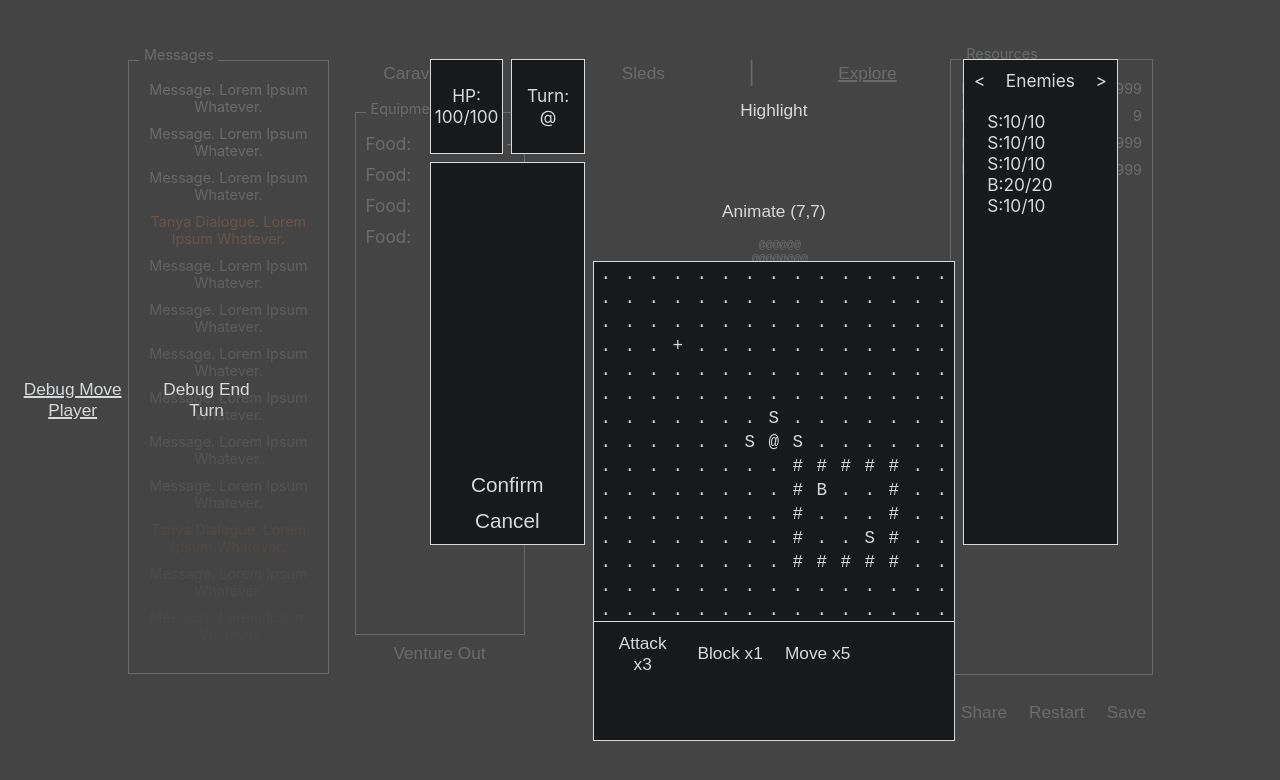
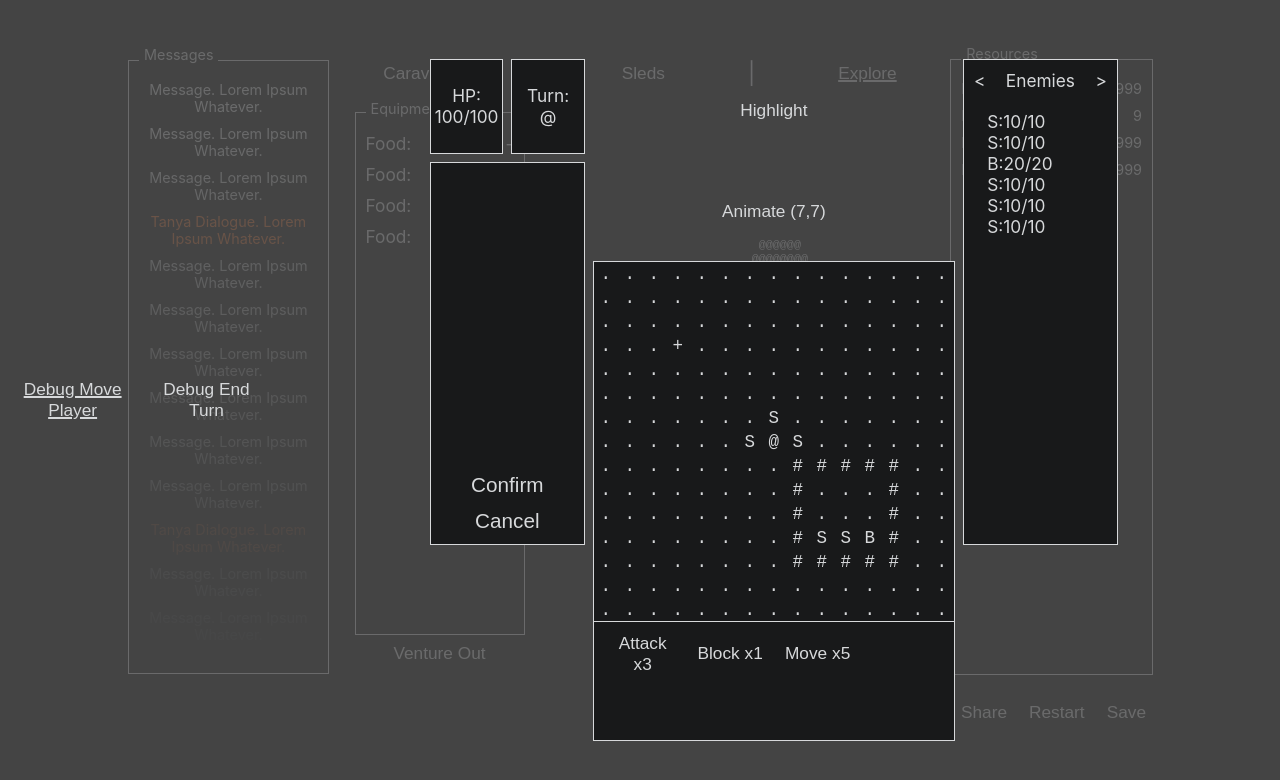
Before and after one commit to EthanPHall/rime-and-rust-ts, a React (Create React App) app: page / in a window 1280 px wide. Shown: the top 780 px of the page. Built offline with nearby package versions, Linux system fonts and the light colour scheme.

Commit message:
Refactored TurnManager and added a turn change animation.

```diff
--- a/src/classes/combat/CombatPlayer.tsx
+++ b/src/classes/combat/CombatPlayer.tsx
@@ -8,20 +8,20 @@ class CombatPlayer extends CombatEntity implements TurnTaker{
     }
     endTurn(): void {
       console.log(`${this.name} is ending their turn.`);
-      // console.log(this.advanceTurn);
       this.advanceTurn();
     }
 
     combatEntity: CombatEntity = this;
 
-    advanceTurn: () => void = () => {};
+    advanceTurn: () => void;
 
     clone(): CombatPlayer {
-      return new CombatPlayer(this.id, this.hp, this.maxHp, this.symbol, this.name, this.position);
+      return new CombatPlayer(this.id, this.hp, this.maxHp, this.symbol, this.name, this.position, this.advanceTurn);
     }
 
-    constructor(id:number, hp: number, maxHp: number, symbol: string, name: string, position: Vector2){
+    constructor(id:number, hp: number, maxHp: number, symbol: string, name: string, position: Vector2, advanceTurn: () => void){
       super(id, hp, maxHp, symbol, name, position);
+      this.advanceTurn = advanceTurn;
     }
   }
 
--- a/src/classes/combat/TurnManager.tsx
+++ b/src/classes/combat/TurnManager.tsx
@@ -2,12 +2,16 @@ import CombatEntity from "./CombatEntity";
 import TurnTaker from "./TurnTaker";
 
 class TurnManager{
-    currentTurnTaker: TurnTaker;
+    currentTurnTaker: TurnTaker|null;
     advanceTurn: () => void;
 
-    constructor(currentTurnTaker: TurnTaker, advanceTurn: () => void){
+    //TurnTaker needs to be "activated" by calling setTurnTakers
+    finishSetup: (turnTakers: TurnTaker[]) => void;
+
+    constructor(currentTurnTaker: TurnTaker|null, advanceTurn: () => void, finishSetup: (turnTakers: TurnTaker[]) => void){
         this.currentTurnTaker = currentTurnTaker;
         this.advanceTurn = advanceTurn;
+        this.finishSetup = finishSetup;
     }
 };
 
--- a/src/components/combat/CombatParent/CombatParent.tsx
+++ b/src/components/combat/CombatParent/CombatParent.tsx
@@ -40,16 +40,19 @@ abstract class CombatMapTemplate{
   size: Vector2;
   enemies: CombatEnemy[];
   hazards: CombatHazard[];
+  advanceTurn: () => void;
 
-  constructor(size:Vector2, enemies: CombatEnemy[], hazards: CombatHazard[]){
+  constructor(size:Vector2, enemies: CombatEnemy[], hazards: CombatHazard[], advanceTurn: () => void){
     this.size = size;
     this.enemies = enemies;
     this.hazards = hazards;
+    this.advanceTurn = advanceTurn;
   }
 }
 
 class CombatMapTemplate1 extends CombatMapTemplate{
-  constructor(){
+
+  constructor(advanceTurn: () => void){
     const size:Vector2 = new Vector2(15, 15);
     const walls: Wall[] = Wall.createDefaultWalls(
       [
@@ -60,32 +63,35 @@ class CombatMapTemplate1 extends CombatMapTemplate{
       ]
     );
     const enemies: CombatEnemy[] = [
-      new RustedShambler(IdGenerator.generateUniqueId(), 10, 10, 'S', 'Rusted Shambler', new Vector2(8, 7), () => {console.log('Advance turn not set');}),
-      new RustedShambler(IdGenerator.generateUniqueId(), 10, 10, 'S', 'Rusted Shambler', new Vector2(6, 7), () => {console.log('Advance turn not set');}),
-      new RustedShambler(IdGenerator.generateUniqueId(), 10, 10, 'S', 'Rusted Shambler', new Vector2(7, 6), () => {console.log('Advance turn not set');}),
-      new RustedBrute(IdGenerator.generateUniqueId(), 20, 20, 'B', 'Rusted Brute', new Vector2(9, 9), () => {console.log('Advance turn not set');}),
-      new RustedShambler(IdGenerator.generateUniqueId(), 10, 10, 'S', 'Rusted Shambler', new Vector2(11, 11), () => {console.log('Advance turn not set');}),
+      new RustedShambler(IdGenerator.generateUniqueId(), 10, 10, 'S', 'Rusted Shambler', new Vector2(9, 11), advanceTurn),
+      new RustedShambler(IdGenerator.generateUniqueId(), 10, 10, 'S', 'Rusted Shambler', new Vector2(10, 11), advanceTurn),
+      new RustedShambler(IdGenerator.generateUniqueId(), 20, 20, 'B', 'Rusted Brute', new Vector2(11, 11), advanceTurn),
+      new RustedShambler(IdGenerator.generateUniqueId(), 10, 10, 'S', 'Rusted Shambler', new Vector2(8, 7), advanceTurn),
+      new RustedShambler(IdGenerator.generateUniqueId(), 10, 10, 'S', 'Rusted Shambler', new Vector2(6, 7), advanceTurn),
+      new RustedShambler(IdGenerator.generateUniqueId(), 10, 10, 'S', 'Rusted Shambler', new Vector2(7, 6), advanceTurn),
     ];
     const hazards: CombatHazard[] = [new VolatileCanister(IdGenerator.generateUniqueId(), 10, 10, '+', 'Volatile Canister', new Vector2(3, 3), false)];
 
-    super(size, enemies, [...walls, ...hazards]);
+    super(size, enemies, [...walls, ...hazards], advanceTurn);
   }
 }
 
 
 
 const CombatParent: FC<CombatParentProps> = () => {
-  const [mapTemplate, setMapTemplate] = useState<CombatMapTemplate>(new CombatMapTemplate1());
 
+  const turnManager:TurnManager = useTurnManager();
+  const [mapTemplate, setMapTemplate] = useState<CombatMapTemplate>(new CombatMapTemplate1(turnManager.advanceTurn));
 
   //I was running into issues with closures I think. I was passing refreshMap() to the animator, but when it was called there,
   //the player wasn't up to date. That led to weird behavior where the player would move and be animated correctly the first time,
   //but then with the next action, the player would reset to its old position. So I made a hook where setPlayer also updates
   //a ref that everyone can use to make sure that they're using the most up-to-date player, and a function to get that ref's value,
   //so no more trying to get the player by value, it's all by reference now.
-  const [playerForEffects, getPlayer, setPlayer] = useRefState<CombatPlayer>(new CombatPlayer(IdGenerator.generateUniqueId(), 100, 100, '@', 'Player', new Vector2(7, 7)));
+  const [playerForEffects, getPlayer, setPlayer] = useRefState<CombatPlayer>(new CombatPlayer(IdGenerator.generateUniqueId(), 100, 100, '@', 'Player', new Vector2(7, 7), turnManager.advanceTurn));
   const [enemiesForEffects, getEnemies, setEnemies] = useRefState<CombatEnemy[]>(mapTemplate.enemies);
   const [hazardsForEffects, getHazards, setHazards] = useRefState<CombatHazard[]>(mapTemplate.hazards);
+
 
   const [baseMap, setBaseMap] = useState<CombatMapData>(createMapFromTemplate(mapTemplate));
   const [mapToSendOff, setMapToSendOff] = useState<CombatMapData>(getBaseMapClonePlusAddons());
@@ -113,10 +119,12 @@ const CombatParent: FC<CombatParentProps> = () => {
   const [mapScope, mapAnimate] = useAnimate();
   const [animator, setAnimator] = useState<MotionCombatAnimator>(new MotionCombatAnimator(getCachedMap, mapAnimate));
 
-
-  const turnManager:TurnManager = useTurnManager([getPlayer(), ...mapTemplate.enemies]);
   // const actionExecutor:IActionExecutor = useActionExecutor(mapToSendOff, comboList, setComboList, animator, refreshMap);
   const actionExecutor:IActionExecutor = useActionExecutor(mapToSendOff, comboList, setComboList, animator);
+
+  useEffect(() => {
+    turnManager.finishSetup([getPlayer(), ...getEnemies()]);
+  },[])
 
   useEffect(() => {
     refreshMap();
@@ -203,15 +211,15 @@ const CombatParent: FC<CombatParentProps> = () => {
   }
 
   function debug_movePlayer() {
-    const newPlayer = new CombatPlayer(getPlayer().id, getPlayer().hp, getPlayer().maxHp, getPlayer().symbol, getPlayer().name, new Vector2(getPlayer().position.x + 1, getPlayer().position.y));
+    const newPlayer = new CombatPlayer(getPlayer().id, getPlayer().hp, getPlayer().maxHp, getPlayer().symbol, getPlayer().name, new Vector2(getPlayer().position.x + 1, getPlayer().position.y), getPlayer().advanceTurn);
     setPlayer(newPlayer);
   }
   function debug_harmPlayer() {
-    const newPlayer = new CombatPlayer(getPlayer().id, getPlayer().hp - 10, getPlayer().maxHp, getPlayer().symbol, getPlayer().name, getPlayer().position);
+    const newPlayer = new CombatPlayer(getPlayer().id, getPlayer().hp - 10, getPlayer().maxHp, getPlayer().symbol, getPlayer().name, getPlayer().position, getPlayer().advanceTurn);
     setPlayer(newPlayer);
   }
   function debug_endTurn() {
-    turnManager.currentTurnTaker.endTurn();
+    turnManager.currentTurnTaker?.endTurn();
   }
 
   return (
--- a/src/components/combat/TurnDisplay/TurnDisplay.tsx
+++ b/src/components/combat/TurnDisplay/TurnDisplay.tsx
@@ -1,17 +1,53 @@
-import React, { FC } from 'react';
+import React, { FC, useEffect } from 'react';
 import './TurnDisplay.css';
 import TurnTaker from '../../../classes/combat/TurnTaker';
+import { useAnimate } from 'framer-motion';
 
 interface TurnDisplayProps {
-  currentTurnTaker: TurnTaker;
+  currentTurnTaker: TurnTaker|null;
 }
 
 const TurnDisplay: FC<TurnDisplayProps> = ({currentTurnTaker}: TurnDisplayProps) => {
+  const [scope, animate] = useAnimate();
+  const [turnTakerToDisplay, setTurnTakerToDisplay] = React.useState<TurnTaker|null>(currentTurnTaker);
+
+  useEffect(() => {
+    if(currentTurnTaker){
+      animate(
+        scope.current,
+        {
+          x: -30,
+          opacity: 0,
+        },
+        {
+          duration: .5,
+        }
+      ).then(() => {
+        setTurnTakerToDisplay(currentTurnTaker);
+      });
+    }
+  }, [currentTurnTaker]);
+
+  useEffect(() => {
+    if(turnTakerToDisplay){
+      animate(
+        scope.current,
+        {
+          x: [30, 0],
+          opacity: [0, 1],
+        },
+        {
+          duration: .5,
+        }
+      );
+    }
+  }, [turnTakerToDisplay]);
+
   return (
     <div className="turn-display" data-testid="turn-display">
       Turn:
-      <div className="turn-taker" data-testid="turn-taker">
-        {currentTurnTaker.combatEntity.symbol}
+      <div ref={scope} className="turn-taker" data-testid="turn-taker">
+        {turnTakerToDisplay?.combatEntity.symbol}
       </div>
     </div>
   );
--- a/src/hooks/useTurnManager.tsx
+++ b/src/hooks/useTurnManager.tsx
@@ -1,28 +1,36 @@
 import { useEffect, useRef, useState } from 'react';
 import TurnManager from '../classes/combat/TurnManager';
 import TurnTaker from '../classes/combat/TurnTaker';
+import useRefState from './useRefState';
 
-const useTurnManager = (turnTakers: TurnTaker[]): TurnManager => {
+const useTurnManager = (): TurnManager => {
     const currentIndex = useRef(0);
-    const [currentTurnTaker, setCurrentTurnTaker] = useState(turnTakers[0]);
+    const [turnTakers, getTurnTakers, setTurnTakers] = useRefState<TurnTaker[]>([]);
+    const [currentTurnTaker, getCurrentTurnTaker, setCurrentTurnTaker] = useRefState<TurnTaker|null>(null);
 
     useEffect(() => {
-        turnTakers.forEach((turnTaker) => {
-            turnTaker.advanceTurn = advanceTurn;
-        });
-    }, []);
+        currentIndex.current = 0;
+        if(turnTakers.length > 0){
+            setCurrentTurnTaker(turnTakers[currentIndex.current]);
+        }
+    }, [turnTakers]);
 
     useEffect(() => {
-        currentTurnTaker.startTurn();
+        currentTurnTaker?.startTurn();
     }, [currentTurnTaker]);
 
     const advanceTurn = () => {
-        const nextIndex = (currentIndex.current + 1) % turnTakers.length;
+        console.log(getTurnTakers().length);
+        const nextIndex = (currentIndex.current + 1) % getTurnTakers().length;
         currentIndex.current = (nextIndex);
-        setCurrentTurnTaker(turnTakers[currentIndex.current]);
+        setCurrentTurnTaker(getTurnTakers()[currentIndex.current]);
     };
 
-    return new TurnManager(currentTurnTaker, advanceTurn);
+    const finishSetup = (turnTakers: TurnTaker[]) => {
+        setTurnTakers(turnTakers);
+    };
+
+    return new TurnManager(currentTurnTaker, advanceTurn, finishSetup);
 };
 
 export default useTurnManager;
```
